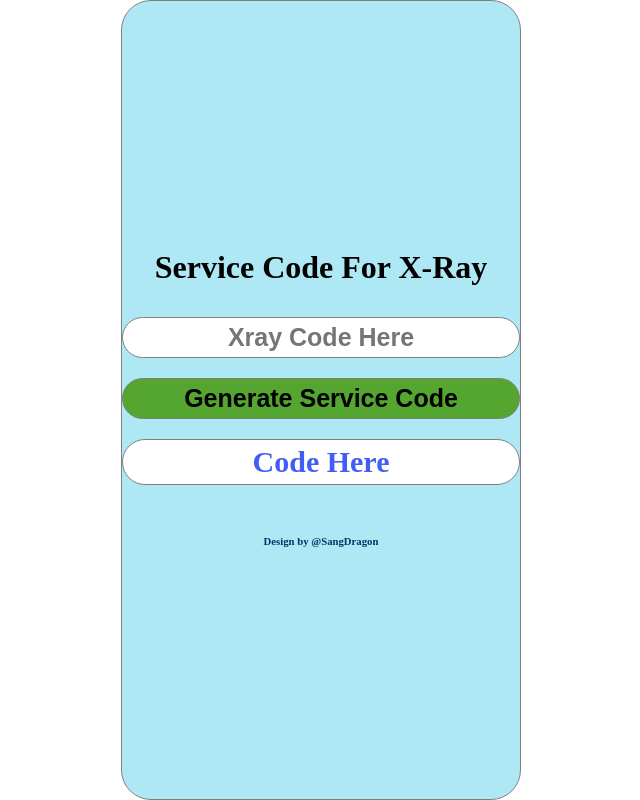
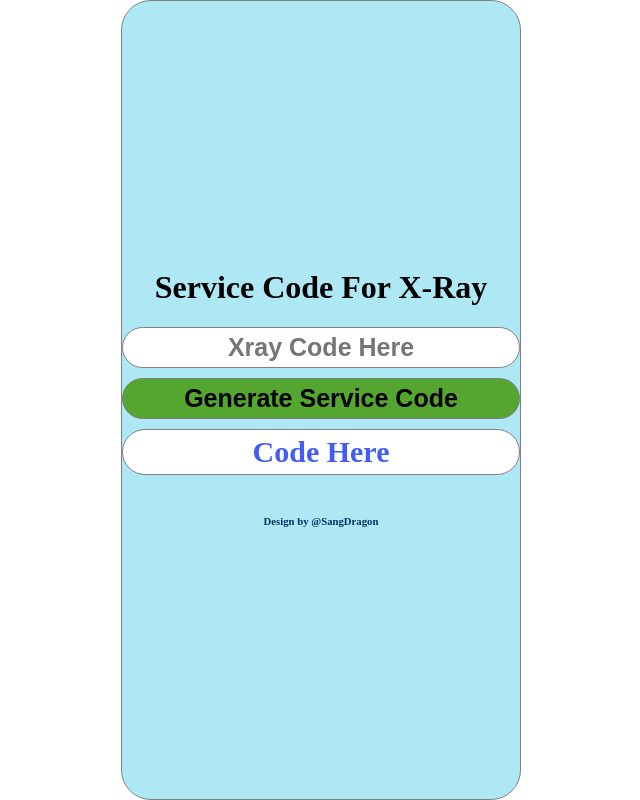
Before and after one commit to ksnvs/xrayCode, a plain HTML site: page index.html in a window 1280 px wide. Shown: the whole page, without its empty margins (319-959 px from the left). Drawn offline with Linux system fonts and the light colour scheme.

Commit message:
Update style.css

```diff
--- a/style.css
+++ b/style.css
@@ -26,7 +26,7 @@ body{
     text-align: center;
     border: 1px solid gray;
     border-radius: 50px;
-    margin-top: 10px;
+    margin-top: 0px;
     padding: 5px 0px;
     font-size: 25px;
     font-weight: 600;
@@ -40,7 +40,7 @@ body{
 .btnGenCode button{
    border: 1px solid gray;
    border-radius: 50px;
-    margin: 20px 0;
+    margin: 10px 0;
     padding: 5px 0px;
     font-size: 25px;
     font-weight: 600;
@@ -69,7 +69,7 @@ h4{
 }
 
 h6{
-    margin-top: 50px;
+    margin-top: 40px;
     color: #003566;
 }
 
```
